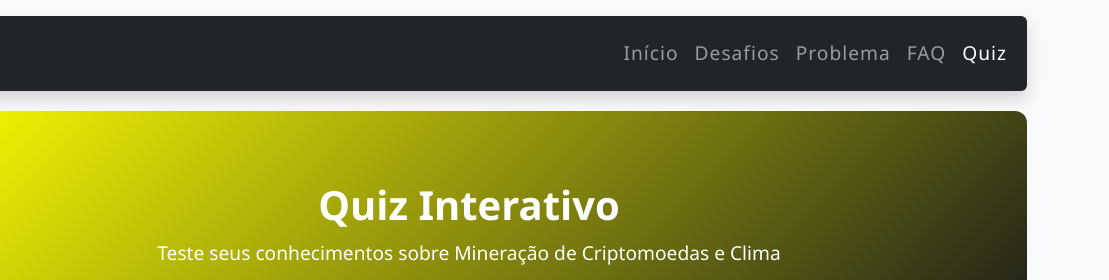
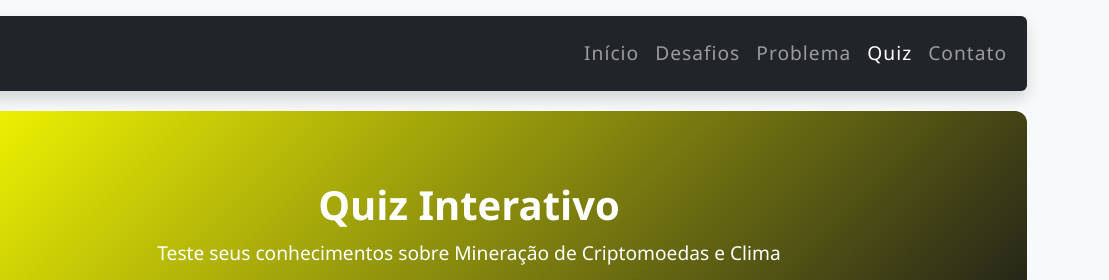
Before and after one commit to borgez77/trabalhoplegeo, a plain HTML site: page quiz.html in a window 1280 px wide. Shown: the top 280 px of the page, 171-1280 px from the left. Drawn offline with nearby package versions, Linux system fonts and the light colour scheme.

Commit message:
Update quiz.html

```diff
--- a/quiz.html
+++ b/quiz.html
@@ -146,8 +146,8 @@
             <li class="nav-item"><a class="nav-link" href="index.html">Início</a></li>
             <li class="nav-item"><a class="nav-link" href="desafios.html">Desafios</a></li>
             <li class="nav-item"><a class="nav-link" href="problema.html">Problema</a></li>
-            <li class="nav-item"><a class="nav-link" href="faq.html">FAQ</a></li>
             <li class="nav-item"><a class="nav-link active" href="quiz.html">Quiz</a></li>
+             <li class="nav-item"><a class="nav-link" href="contato.html">Contato</a></li>
           </ul>
         </div>
       </div>
@@ -215,4 +215,5 @@
     </p>
   </footer>
 </body>
+
 </html>
```
